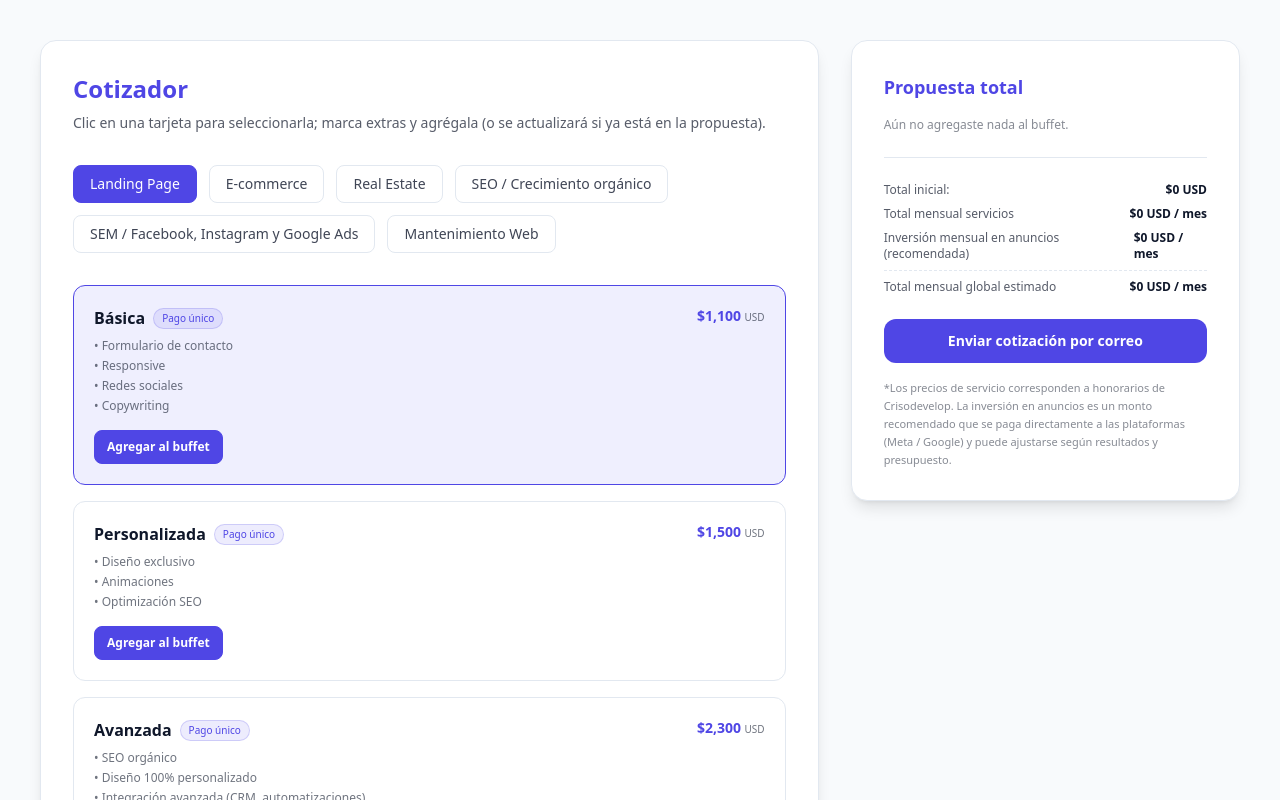
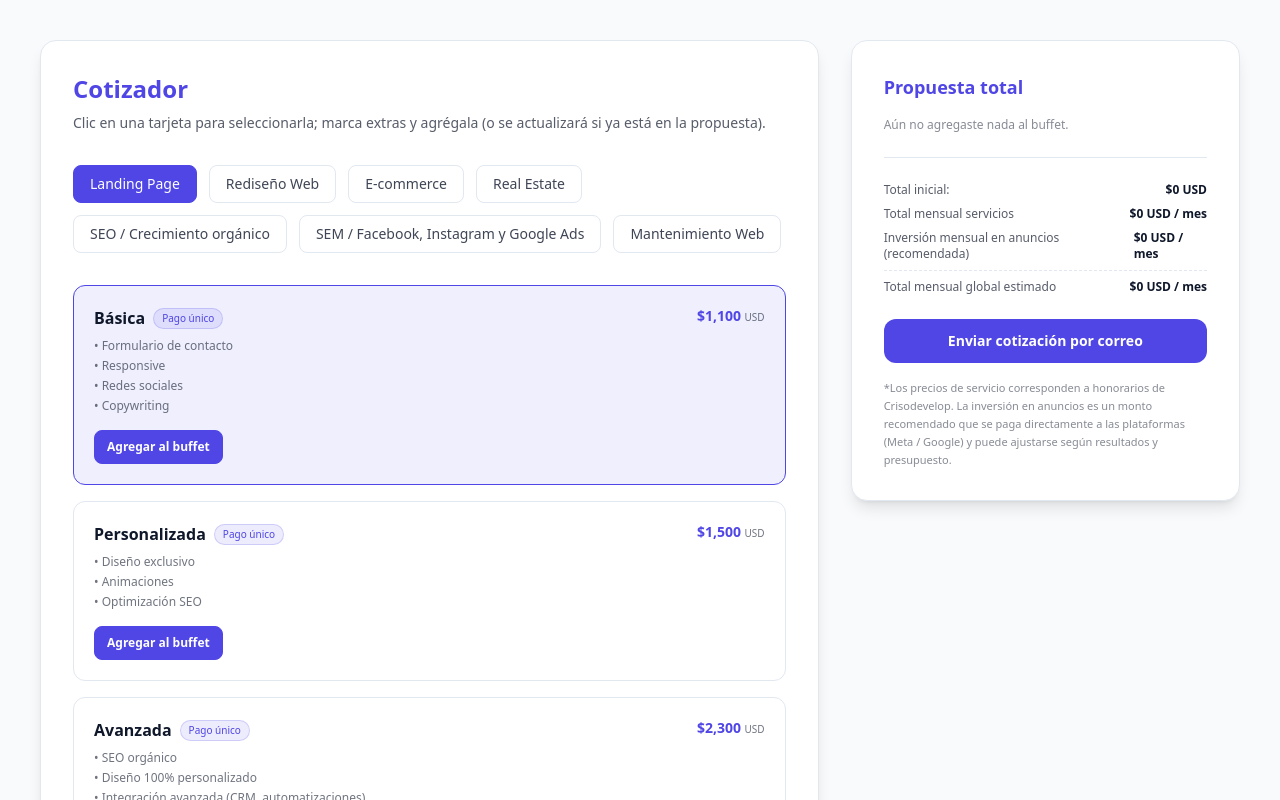
Before and after one commit to Crisodevelop/Cotizador-WEB, a Next.js app: page / in a window 1280 px wide. Shown: the top 800 px of the page. Built offline with nearby package versions, Linux system fonts and the light colour scheme.

Commit message:
Update services.js

```diff
--- a/src/app/data/services.js
+++ b/src/app/data/services.js
@@ -80,6 +80,95 @@ const SERVICES = {
             id: "landing-adv-analytics-pixel",
             label: "total Google Analytics + Pixel",
             priceOneTime: 350,
+          },
+        ],
+      },
+    ],
+  },
+
+  // ---------------- REDISEÑO WEB ----------------
+  redesign: {
+    label: "Rediseño Web",
+    plans: [
+      {
+        id: "redesign-lite",
+        name: "Refresco Visual",
+        type: "oneTime",
+        priceOneTime: 500,
+        features: [
+          "Análisis visual del sitio actual",
+          "Actualización de tipografías y colores",
+          "Ajustes básicos de layout en páginas clave",
+          "Mejoras ligeras de experiencia de usuario (UX)",
+        ],
+        addons: [
+          {
+            id: "redesign-lite-speed",
+            label: "Optimización de velocidad (imágenes, caché)",
+            priceOneTime: 180,
+          },
+          {
+            id: "redesign-lite-maint",
+            label: "Mantenimiento mensual",
+            priceMonthly: 150,
+          },
+        ],
+      },
+      {
+        id: "redesign-pro",
+        name: "Rediseño Estratégico",
+        type: "oneTime",
+        priceOneTime: 800,
+        features: [
+          "Auditoría UX/UI del sitio actual",
+          "Rediseño de home y páginas de servicio",
+          "Mejora de estructura de contenidos",
+          "Optimización básica para conversiones (formularios / leads)",
+        ],
+        addons: [
+          {
+            id: "redesign-pro-seo",
+            label: "Revisión SEO On-Page (hasta 10 páginas)",
+            priceOneTime: 260,
+          },
+          {
+            id: "redesign-pro-migration",
+            label: "Migración a nuevo hosting o CMS",
+            priceOneTime: 220,
+          },
+          {
+            id: "redesign-pro-maint",
+            label: "Mantenimiento mensual",
+            priceMonthly: 200,
+          },
+        ],
+      },
+      {
+        id: "redesign-full",
+        name: "Rediseño Completo",
+        type: "oneTime",
+        priceOneTime: 1200,
+        features: [
+          "Estrategia completa de arquitectura de información",
+          "Rediseño global del sitio orientado a resultados",
+          "Implementación de nuevas secciones / landings internas",
+          "Optimización UX/UI y performance general",
+        ],
+        addons: [
+          {
+            id: "redesign-full-seo",
+            label: "SEO técnico + On-Page (hasta 20 páginas)",
+            priceOneTime: 420,
+          },
+          {
+            id: "redesign-full-analytics",
+            label: "Reconfiguración Analytics + eventos clave",
+            priceOneTime: 260,
+          },
+          {
+            id: "redesign-full-maint",
+            label: "Mantenimiento mensual",
+            priceMonthly: 250,
           },
         ],
       },
@@ -218,13 +307,12 @@ const SERVICES = {
   sem: {
     label: "SEM / Facebook, Instagram y Google Ads",
     plans: [
-      // 📣 FACEBOOK + INSTAGRAM (ajustadas a mercado)
       {
         id: "sem-fb-ig-starter",
         name: "Campaña Facebook + Instagram · Starter",
-        type: "combo", // total + mensual
-        priceOneTime: 400,   // configuración inicial
-        priceMonthly: 350,   // gestión mensual
+        type: "combo",
+        priceOneTime: 400,  // inversión anuncios sugerida (mensual)
+        priceMonthly: 350,  // fee de trabajo mensual
         features: [
           "1 campaña activa en Facebook + Instagram",
           "1–2 conjuntos de anuncios",
@@ -265,7 +353,7 @@ const SERVICES = {
         ],
       },
 
-      // 🔍 GOOGLE ADS (los dejamos como estaban)
+      // 🔍 GOOGLE ADS
       {
         id: "sem-google-basic",
         name: "Google Ads · Búsqueda Básica",
```
